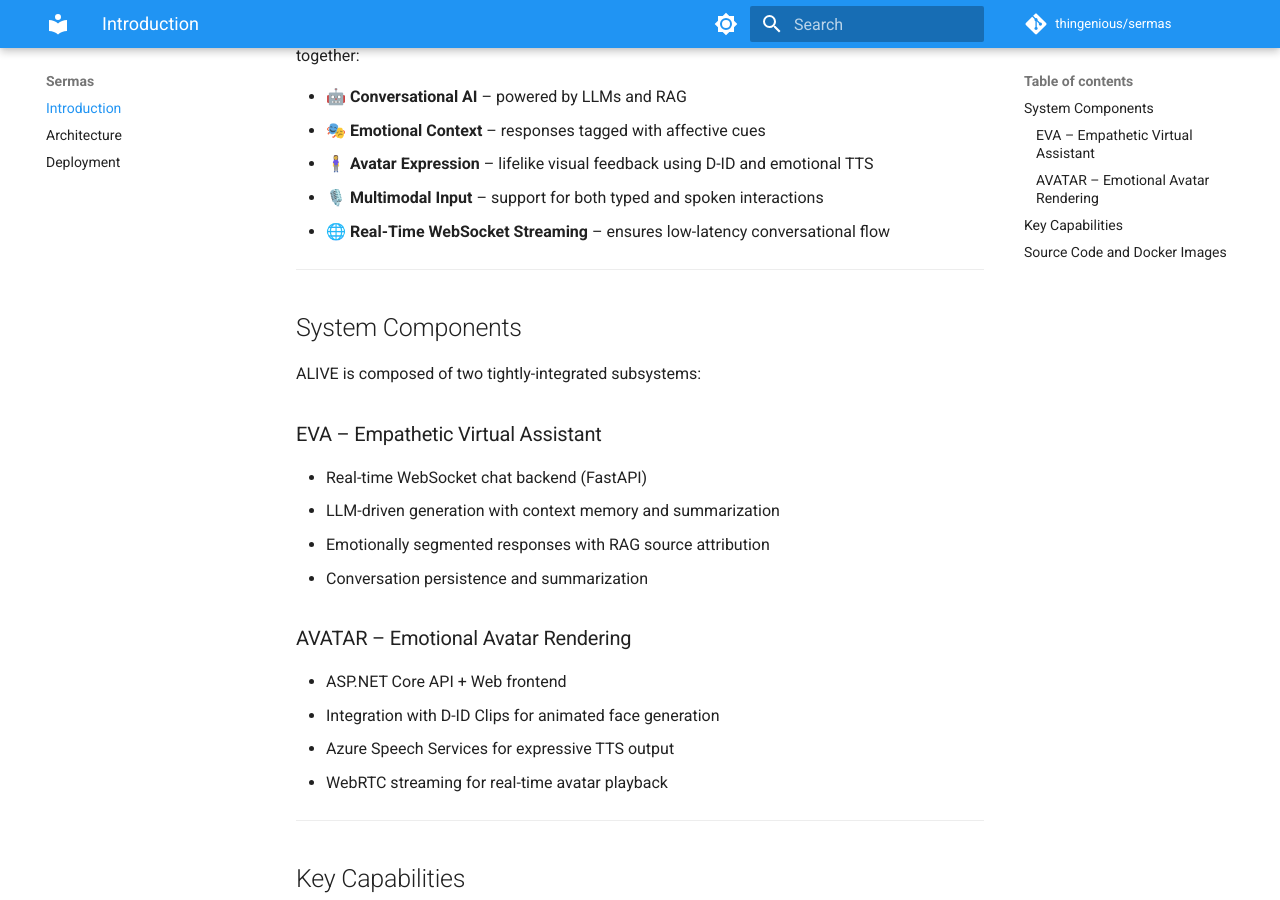
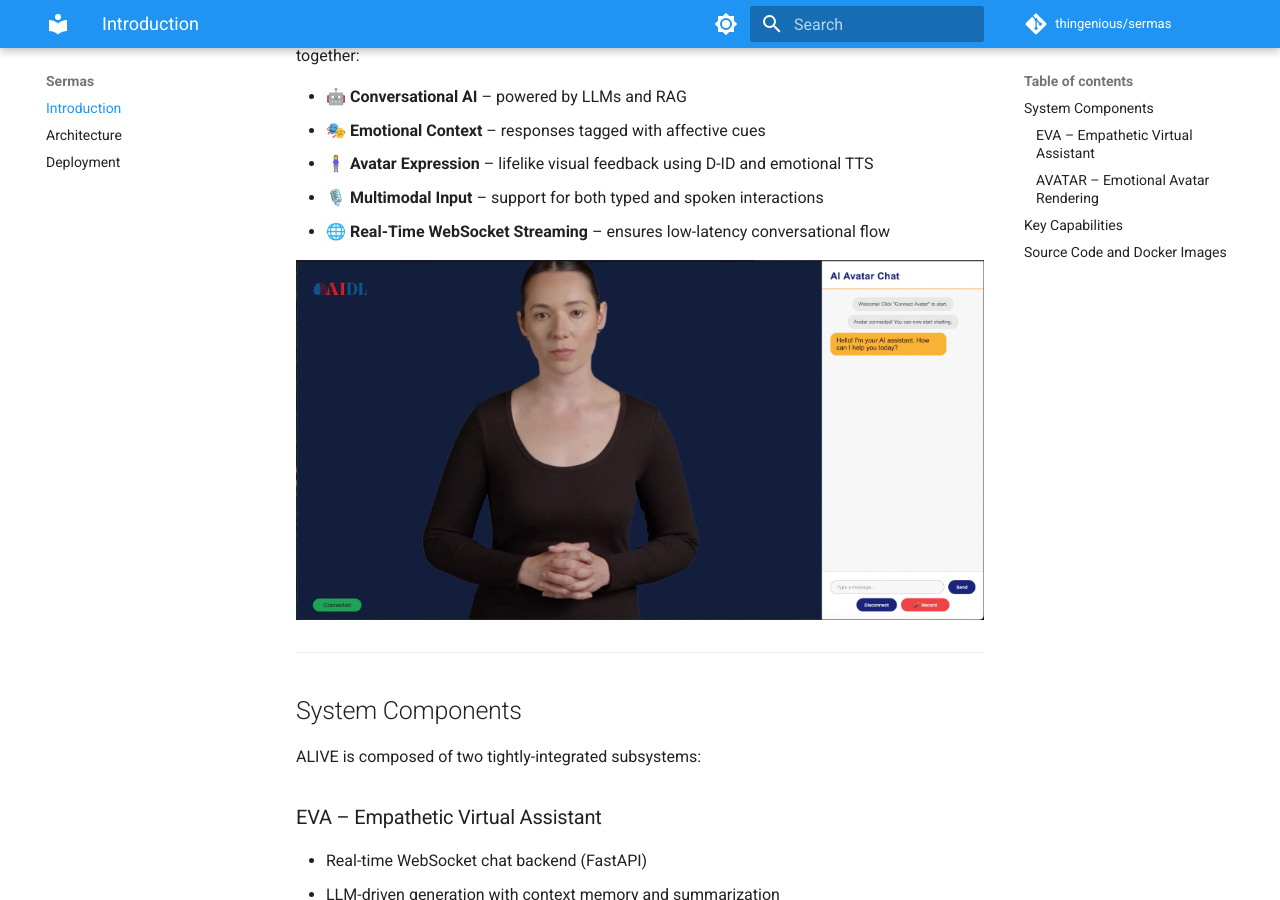
Before and after one commit to thingenious/sermas, an MkDocs documentation site: the page built from docs/sermas/introduction.md, in a window 1280 px wide and 900 px high, scrolled down 369 px. Built offline with MkDocs 1.6.1 and Material for MkDocs 9.7.7, drawn with Linux system fonts in a browser that asks for light colours; comment, search, counter and statistics services are not loaded.

Commit message:
update docs

```diff
--- a/docs/sermas/introduction.md
+++ b/docs/sermas/introduction.md
@@ -1,6 +1,7 @@
 ---
 sidebar_position: 0.0005
 ---
+
 # Introduction
 
 **ALIVE** (Avatar Liveness for Intelligent Virtual Empathy) is an open, modular system for building emotionally intelligent, multimodal virtual assistants. Designed as part of the [SERMAS Project](https://sermasproject.eu/), ALIVE integrates natural language processing, emotional modeling, real-time WebSocket communication, and 3D avatar animation into a unified experience.
@@ -12,6 +13,8 @@
 - 🧍‍♀️ **Avatar Expression** – lifelike visual feedback using D-ID and emotional TTS
 - 🎙️ **Multimodal Input** – support for both typed and spoken interactions
 - 🌐 **Real-Time WebSocket Streaming** – ensures low-latency conversational flow
+
+![Preview](images/preview.webp "Preview")
 
 ---
 
```
Also changed, not shown: docs/sermas/images/preview.webp (added).
